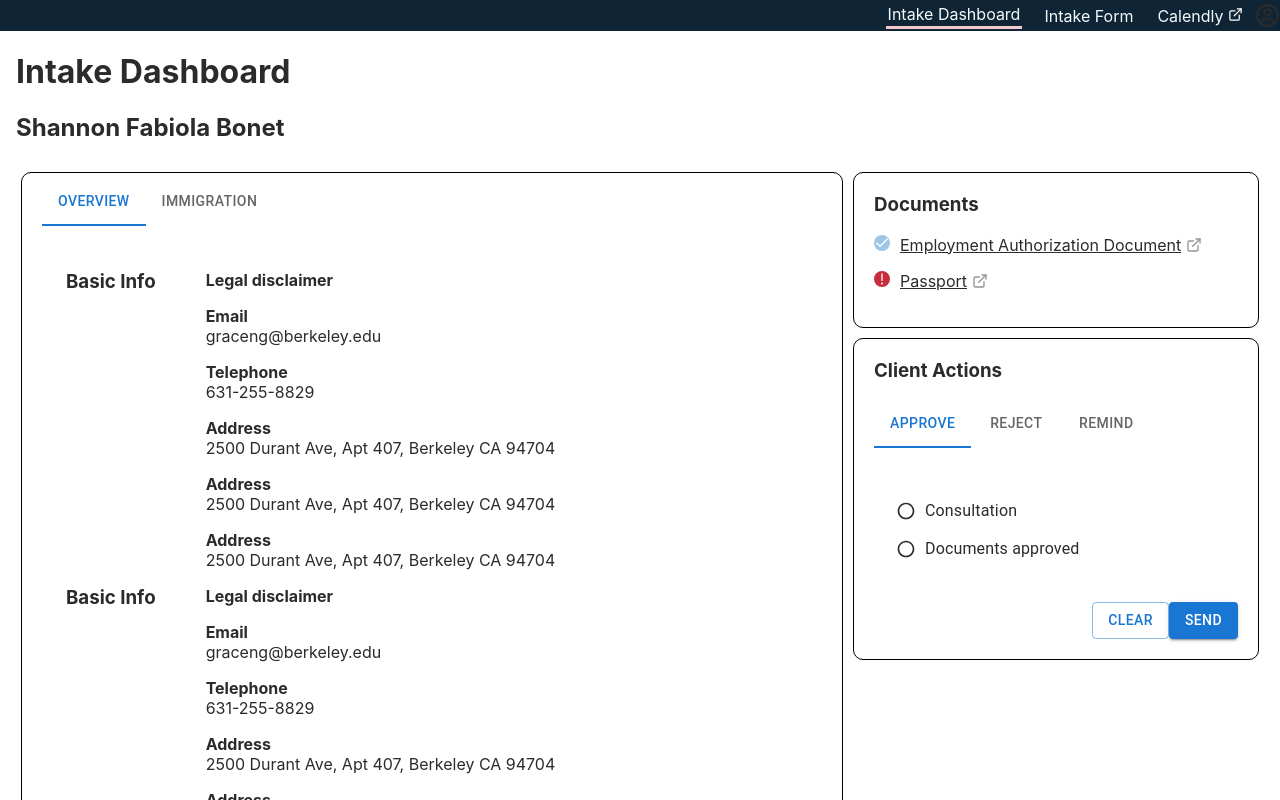
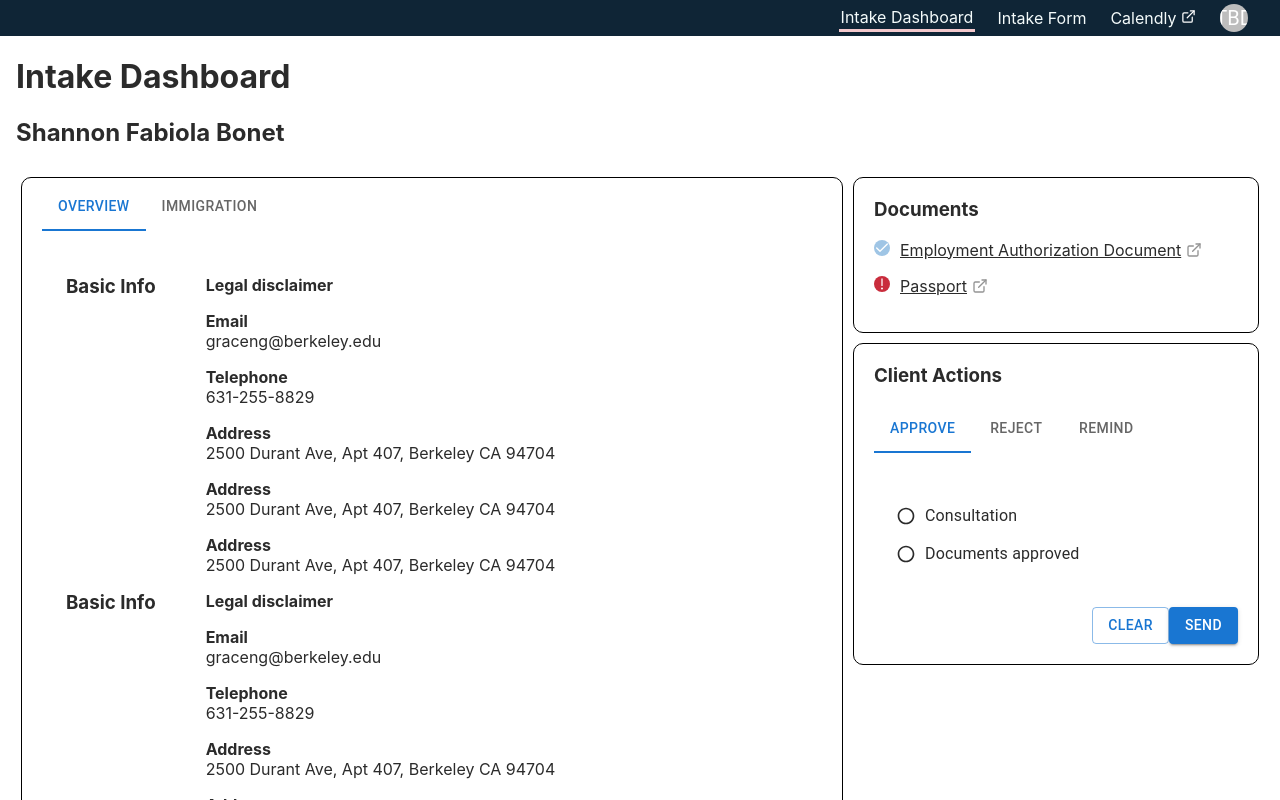
Before and after one commit to shannonbonet/siren-web, a Next.js app: page / in a window 1280 px wide. Shown: the top 800 px of the page. Built offline with nearby package versions, Linux system fonts and the light colour scheme; no server answers; sample sign-in values are in the browser's storage.

Commit message:
added sign out and settings page

```diff
--- a/src/components/Layout.tsx
+++ b/src/components/Layout.tsx
@@ -1,8 +1,21 @@
 import { Navbar } from './Navbar/Navbar';
 import styles from './Layout.module.css'
 import Head from "next/head";
+import { useRouter } from 'next/router';
+import { useEffect } from 'react';
+import { useAuth } from '../firebase/auth/useFirebaseAuth';
 
 export default function Layout({ children }) {
+  const { authUser, loading } = useAuth();
+  const router = useRouter();
+
+  // Listen for changes on loading and authUser, redirect if needed
+  useEffect(() => {
+    if (!loading && !authUser) {
+      router.push('/welcome')
+    }
+  });
+
   return (
     <div className={styles.root}>
       <Head>
--- a/src/components/Navbar/Navbar.module.css
+++ b/src/components/Navbar/Navbar.module.css
@@ -2,6 +2,7 @@
   display: flex;
   align-items: center;
   justify-content: flex-end;
+  padding-right: 20px;
   width: 100%;
   height: 50px;
   background-color: var(--prussian-blue);
@@ -25,3 +26,10 @@
   border-bottom: 3px solid var(--baby-pink);
   padding-bottom: 3px;
 }
+
+.signout {
+  background-color: var(--prussian-blue);
+  color: var(--cultured);
+  width: 80px;
+  border: none;
+}
--- a/src/components/Navbar/Navbar.tsx
+++ b/src/components/Navbar/Navbar.tsx
@@ -2,11 +2,12 @@ import Link from 'next/link'
 import styles from './Navbar.module.css'
 import { useRouter } from 'next/router';
 import { FiExternalLink} from "react-icons/fi";
-import { CgProfile} from "react-icons/cg";
-
+import Avatar from '@mui/material/Avatar';
+import { useAuth } from '../../firebase/auth/useFirebaseAuth';
 
 export const Navbar = () => {
     const router = useRouter();
+    const { signOut } = useAuth();
     return (
         <nav className={styles.bar}>
             <Link href="/" >
@@ -24,7 +25,11 @@ export const Navbar = () => {
                     Calendly <FiExternalLink stroke="white" size={15}/>
                 </a>
             </Link>
-            <CgProfile style={{fill: 'white'}} size={25}/>
+            <Link href="/settings">
+                <a className={router.pathname == "/settings" ? styles.active : ""}>
+                    <Avatar sx={{ width: 28, height: 28 }}>TBD</Avatar>
+                </a>
+            </Link>
         </nav>
     )
 }
--- a/src/pages/_app.tsx
+++ b/src/pages/_app.tsx
@@ -1,10 +1,11 @@
 import '../styles/globals.css'
 import { AuthUserProvider } from '../firebase/auth/useFirebaseAuth'
 
-function MyApp({ Component, pageProps }) {
+const MyApp = ({ Component, pageProps })  => {
+
   return (
     <AuthUserProvider><Component {...pageProps} /></AuthUserProvider>
   )
 }
 
-export default MyApp
+export default MyApp;
--- a/src/pages/index.tsx
+++ b/src/pages/index.tsx
@@ -1,19 +1,8 @@
 import Dashboard from './dashboard';
 import Layout from '../components/Layout';
-import { useAuth } from '../firebase/auth/useFirebaseAuth';
-import { useRouter } from 'next/router';
-import { useEffect } from 'react';
 
 export default function Home() {
-  const { authUser, loading } = useAuth();
-  const router = useRouter();
 
-  // Listen for changes on loading and authUser, redirect if needed
-  useEffect(() => {
-    if (!loading && !authUser) {
-      router.push('/welcome')
-    }
-  }, [authUser, loading])
   return (
     <Layout>
       <Dashboard/>
--- a/src/pages/welcome/index.tsx
+++ b/src/pages/welcome/index.tsx
@@ -1,5 +1,5 @@
 import styles from './styles.module.css';
-import sirenLogo from '../../assets/images/siren_logo.png';
+import sirenLogo from '../../../assets/images/siren_logo.png';
 import Image from 'next/image'
 import { useRouter } from 'next/router';
 
```
Also changed, not shown: src/pages/settings/index.tsx (added, +13 -0 lines).
